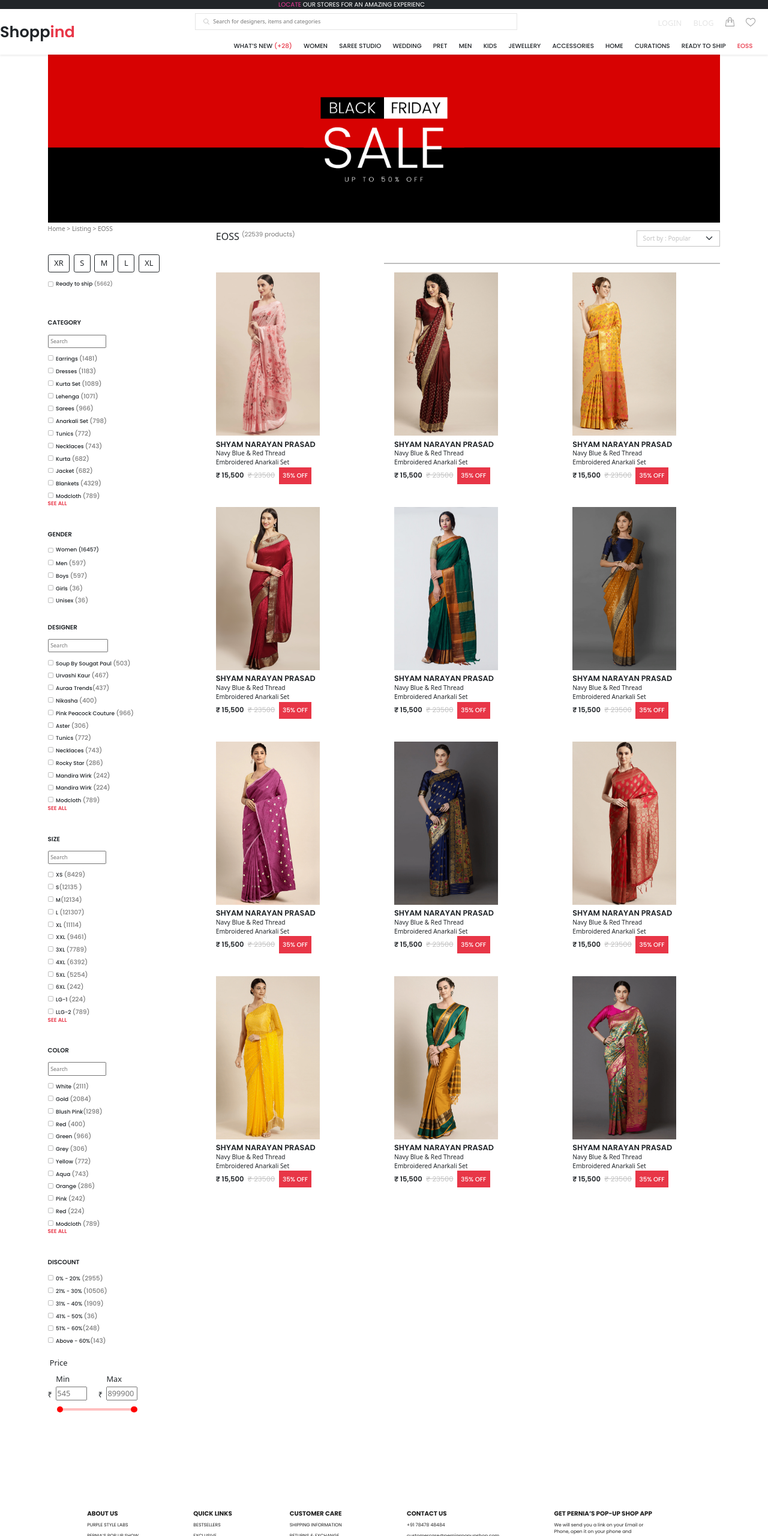
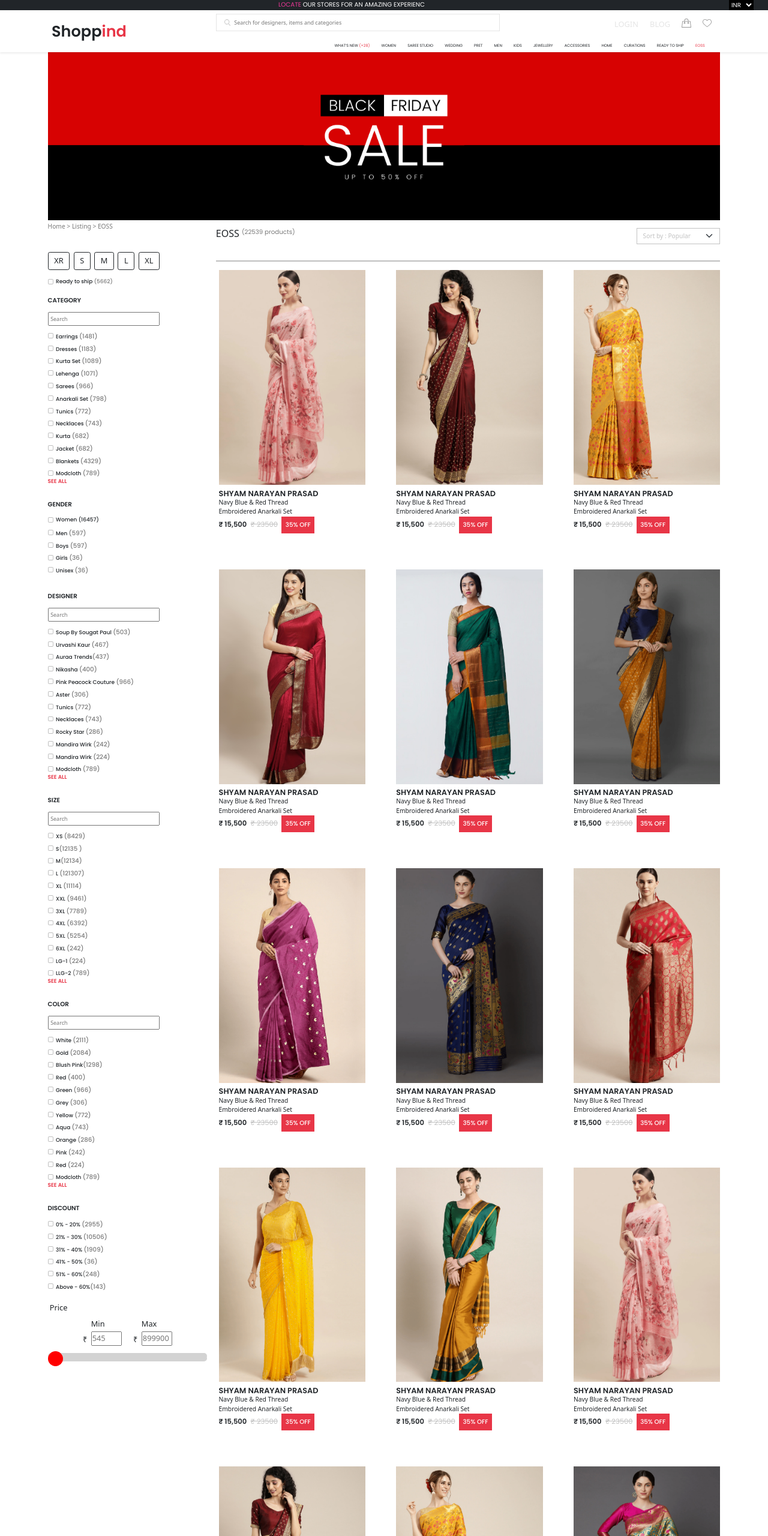
Before and after one commit to its-nasir/Shoppind-Web-Site-Responsive-UI, a plain HTML site: page index.html in a window 1280 px wide. Shown: the top 2560 px of the page at 60% size. Drawn offline with nearby package versions, Linux system fonts and the light colour scheme.

Commit message:
minor change

```diff
--- a/css/styles.css
+++ b/css/styles.css
@@ -15,12 +15,9 @@ body{
     position: relative;
 }
 
-
-
 .loc{
     font-size: .8rem;
     color: #ED3897;
-
 }
 .hdr-1{
     font-size: .8rem;
@@ -41,14 +38,13 @@ body{
     font-size: 2rem;
     font-family: 'Poppins', sans-serif;
     font-weight: 600;
-    padding: 0 0 0 2rem;
+    padding: 0 0 0 .5rem;
 
 }
 .headerlogo span{
     color: #E83647;
 
 }
-
 .searchBar input{
     outline: none;
     color: #CBCBCB;
@@ -66,7 +62,6 @@ body{
     border: 1px solid #E5E5E5;
     cursor: pointer;
 }
-
 .accounts{
     font-size: 1rem;
     color: #E5E5E5;
@@ -74,33 +69,24 @@ body{
 .accounts img{
     width: 1.2rem;
 }
-.variTies{
-    font-size: .8rem;
+.nav-items{
+    font-size: .5rem;
     padding: 1.5rem 2rem 0 0;
     cursor: pointer;
     font-family: 'Poppins', sans-serif;
-    font-weight: 500;
+    /* font-weight: 500; */
 }
 .reds{
     color: #E83647;
 }
-.variTies li:hover{
-    color: #E83647;
+.nav-items li:hover{
+    color: blue;
 }
 .main-1{
     position: sticky;
     top: 0;
     z-index: 5;
     background-color: white;
-}
-
-
-
-
-
-
-.space-1{
-    padding: 0 2rem;
 }
 .BigImg img{
     width: 100%;
@@ -119,6 +105,7 @@ body{
     font-size: .8rem;
 }
 .popularProducts select{
+    cursor: pointer;
     outline: none;
     border: none;
     font-size: .8rem;
@@ -128,7 +115,6 @@ body{
     font-size: 1rem;
     color: black;
 }
-
 .step{
     color: #797979;
     font-size: .8rem;
@@ -141,9 +127,6 @@ body{
     font-family: 'Poppins',sans-serif;
     font-weight: 600;
 }
-
-
-
 .sizesBtns{
     padding: .3rem .5rem;
     font-size: .8rem;
@@ -169,8 +152,6 @@ body{
     height: 80%;
     object-fit: cover;
 }
-
-
 .cardTxt h5{
     font-size: 1rem;
     font-family: 'Poppins',sans-serif;
@@ -202,12 +183,6 @@ body{
     font-weight: 500;
     cursor: pointer;
 }
-
-
-
-
-
-
 .checkBoxes{
     height: 19rem;
     width: auto;
@@ -216,12 +191,7 @@ body{
 }
 .checkBoxes::-webkit-scrollbar {
     display: none;
-
 }
-
-
-
-
 .Gender h5,
 .categorySearch h5{
     font-size: .8rem;
@@ -239,9 +209,6 @@ body{
     padding: 0 0 .8rem 0;
 
 }
-
-
-
 .allGenderContainer,
 .checkBoxes{
     font-size: .9rem;
@@ -253,8 +220,6 @@ body{
     color: #797979;
     font-size: .8rem;
 }
-
-
 .SeeAll{
     font-size: .7rem;
     color: #E83647;
@@ -263,22 +228,6 @@ body{
     cursor: pointer;
 
 }
-
-
-
-
-
-
-
-
-
-
-
-
-
-
-
-
 
 .minipriceInput input,
 .maxpriceInput input{
@@ -292,10 +241,6 @@ body{
     border: 2px solid red;
     width: 90%;
 }
-
-
-
-
 .leftSide,
 .rightSide{
     padding: .4rem .4rem;
@@ -358,13 +303,10 @@ body{
     filter: grayscale(100%);
     cursor: pointer;
 }
-
-
 input[name="EmailContacts"] {
 	accent-color: #E83647;
     cursor: pointer;
 }
-
 .EmailAddres{
     border: 1px solid #CCCCCC;
 }
@@ -384,7 +326,6 @@ input[name="EmailContacts"] {
     cursor: pointer;
     width: 10rem;
 }
-
 .appGoogle img{
  width: 8rem;
 }
@@ -422,19 +363,16 @@ input[name="EmailContacts"] {
     font-family: 'Poppins', sans-serif;
     font-weight: 600;
 }
-
-
-
-
-
 .paymentImgs img{
     width: 3rem;
     height: auto;
 }
+
 .pymentInputs{
     border: 1px solid #CCCCCC;
     cursor: pointer;
 }
+
 .pymentInputs input{
     border: none;
     outline: none;
@@ -444,7 +382,6 @@ input[name="EmailContacts"] {
     font-weight: 400;
     font-size: .8rem;
 }
-
 .pymentInputs p{
     color: #fff;
     background-color: black;
@@ -470,42 +407,67 @@ input[name="EmailContacts"] {
     font-weight: 500;
     text-align: center;
 }
-
 .topDesigner h5{
     font-size: 1rem;
     color: #212121;
     font-family: 'Poppins', sans-serif;
     font-weight: 600;
 }
-
-
-
-
-
-
 .cardsContainer{
-    margin-bottom: 40rem;
+    margin-bottom: 8rem;
 }
 
 .cards img{
-    width: 13.5rem;
+    /* width: 13.5rem; */
+    width: 18.5;
     gap: 2rem;
 }
-
-
 .items-1{
     margin-bottom: 40rem;
     font-size: 2rem;
 }
-
-
 .form-check{
-    /* width: 2rem; */
     font-size: .7rem;
 }
-
 /* price  */
-
 .p-1{
     font-size: 1rem;
 }
+
+
+.slider {
+-webkit-appearance: none;
+width: 100%;
+/* padding: .1rem 0; */
+height: 10px;
+background: #d3d3d3;
+outline: none;
+/* opacity: 0.7; */
+-webkit-transition: .2s;
+transition: opacity .2s;
+}
+
+.slider:hover {
+opacity: 1;
+}
+
+.slider{
+    border-radius: 10rem 10rem;
+}
+
+.slider::-webkit-slider-thumb {
+-webkit-appearance: none;
+appearance: none;
+width: 25px;
+height: 25px;
+background: red;
+border-radius: 50%;
+cursor: pointer;
+}
+
+.slider::-moz-range-thumb {
+width: 25px;
+height: 25px;
+/* background: #04AA6D; */
+cursor: pointer;
+}
--- a/index.html
+++ b/index.html
@@ -1,15 +1,16 @@
 <!doctype html>
 <html lang="en">
-
 <head>
     <!-- Required meta tags -->
     <meta charset="utf-8">
     <meta name="viewport" content="width=device-width, initial-scale=1">
     <link rel="stylesheet" href="./css/styles.css">
+    <link rel="stylesheet" href="./css/querry.css">
 
     <link rel="preconnect" href="https://fonts.googleapis.com">
     <link rel="preconnect" href="https://fonts.gstatic.com" crossorigin>
     <link href="https://fonts.googleapis.com/css2?family=Poppins:wght@400;500;600;700&display=swap" rel="stylesheet">
+    <link rel="icon" type="image/png" sizes="32x32" href="./images/shopping.png">
 
     <!-- Bootstrap CSS -->
     <link href="https://cdn.jsdelivr.net/npm/bootstrap@5.1.3/dist/css/bootstrap.min.css" rel="stylesheet"
@@ -26,7 +27,7 @@
     <meta property="og:title" content="Shoppind Website UI">
     <meta property="og:description" content="MOBLIE AND DESKTOP RESPONSIVE UI ">
     <meta property="og:image"
-        content="https://metatags.io/assets/meta-tags-16a33a6a8531e519cc0936fbba0ad904e52d35f34a46c97a2c9f6f7dd7d336f2.png">
+        content="https://i.postimg.cc/0M9ydd8L/karsten-winegeart-4b-C1-Ef88-OYI-unsplash.jpg">
 
     <!-- Twitter -->
     <meta property="twitter:card" content="summary_large_image">
@@ -34,30 +35,29 @@
     <meta property="twitter:title" content="Shoppind Website UI">
     <meta property="twitter:description" content="MOBLIE AND DESKTOP RESPONSIVE UI ">
     <meta property="twitter:image"
-        content="https://metatags.io/assets/meta-tags-16a33a6a8531e519cc0936fbba0ad904e52d35f34a46c97a2c9f6f7dd7d336f2.png">
+        content="https://i.postimg.cc/0M9ydd8L/karsten-winegeart-4b-C1-Ef88-OYI-unsplash.jpg">
+
     <title>Shoppind UI</title>
-
-
 </head>
 <body>
     <section class="last-end ">
-        <div class="container-fluid  p-0 ">
+        <div class="container-fluidp-0 ">
             <div class="main-1 shadow-sm">
                 <div class="row bg-dark text-white">
                     <div class="col-11 text-center ">
                         <p class="m-0 hdr-1"><span class="loc">LOCATE</span> OUR STORES FOR AN AMAZING EXPERIENC
                         </p>
                     </div>
-                    <!-- <div class="col-1 d-flex align-items-center justify-content-center">
+                    <div class="col-1 d-flex align-items-center justify-content-center">
                             <select class="ForInr" aria-label="Default select example">
                                 <option selected>INR</option>
                                 <option value="1">USD</option>
                                 <option value="2">EUR</option>
                                 <option value="3">SAR</option>
                             </select>
-                        </div> -->
                         </div>
-                <div class="row d-flex align-items-center justify-content-center  py-2  ">
+                </div>
+                <div class="container d-flex align-items-center justify-content-center  py-2  ">
                 <div class="col-3 d-flex align-items-center headerlogo ">Shopp <span>ind</span>
                 </div>
                 <div class="col-9 d-flex flex-column forEnd">
@@ -74,7 +74,7 @@
                         </div>
                     </div>
                     <div class="lastContainer">
-                            <ul class="d-flex align-items-center justify-content-end gap-4 list-unstyled variTies m-0">
+                        <ul class="d-flex align-items-center justify-content-end gap-4 list-unstyled nav-items m-0">
                             <li>WHAT’S NEW <span class="reds">(+28)</span></li>
                             <li>WOMEN</li>
                             <li>SAREE STUDIO</li>
@@ -95,7 +95,7 @@
         </div>
 
         <div class="mainContainer container  ">
-                <div class="row">
+            <div class="row main-row">
                 <div class="col-12 space-1 BigImg">
                     <img src="./images/hero-section.png" alt="">
                 </div>
@@ -120,29 +120,21 @@
 
 
                 <div class="col-12  space-1 d-flex align-items-center">
-                        <div class="col-3 col-sm-6 d-flex align-items-center sizesBTN gap-2">
+                    <div class="col-3 col-sm-3 d-flex align-items-center sizesBTN gap-2">
                         <button type="button" class="btn btn-outline-dark  sizesBTN">XR</button>
                         <button type="button" class="btn btn-outline-dark sizesBTN">S</button>
                         <button type="button" class="btn btn-outline-dark sizesBTN">M</button>
                         <button type="button" class="btn btn-outline-dark sizesBTN">L</button>
                         <button type="button" class="btn btn-outline-dark sizesBTN">XL</button>
-
-
-                            <!-- <button class="sizesBtns">XS</button>
-                            <button class="sizesBtns">S</button>
-                            <button class="sizesBtns">M</button>
-                            <button class="sizesBtns">L</button>
-                            <button class="sizesBtns">XL</button> -->
                     </div>
-                        <div class="col-9  col-sm-6">
+                    <div class="col-9  col-sm-9">
                         <hr class="ForHR">
                     </div>
                 </div>
 
-
-                    <div class="col-12 space-1 for12center d-flex align-items-center    ">
-                        <div class="col-3 d-flex flex-column align-items-start forMedai forTopM">
-                            <div class="readyToShip mb-5 ">
+                <!-- <div class="col-12 space-1 d-flex align-items-center"> -->
+                <div class="col-3 mt-3 flex-column all-top">
+                    <div class="readyToShip mb-2  ">
                         <div class="form-check">
                             <input class="form-check-input" type="checkbox" value="" id="flexCheckDefault">
                             <label class="form-check-label" for="flexCheckDefault">
@@ -157,7 +149,7 @@
                             <h5>CATEGORY</h5>
                             <input type="text" placeholder="Search" class="CheckSearchBar">
                         </div>
-                                <div class="checkBoxes">
+                        <div class="checkBoxes ">
                             <div class="form-check">
                                 <input class="form-check-input" type="checkbox" value="" id="Earrings">
                                 <label class="form-check-label" for="Earrings">
@@ -657,16 +649,13 @@
                         </div>
 
 
-                                <div class="priSliderLine ">
-                                    <div class="d-flex align-items-center ">
-                                        <span class="leftSide"></span>
-                                        <hr class="redHR">
-                                        <span class="rightSide"></span>
+                        <div class="slider my-3 ">
+                            <div class="slidecontainer">
+                                <input type="range" min="1" max="120000" value="50" class="slider" id="myRange">
                             </div>
                         </div>
                     </div>
                 </div>
-
 
                 <div class="col-9">
                     <div class="cardsContainer">
@@ -683,8 +672,6 @@
                                 </div>
                             </div>
                         </div>
-
-
                         <div class="card1 cards">
                             <img src="./images/7c8e0d0e-4563-482a-b54c-bee48a027b771600841297585-Inddus-Women-Sarees-3061600841295729-1.png"
                                 alt="">
@@ -806,6 +793,47 @@
                                 </div>
                             </div>
                         </div>
+
+                        <!-- new three elements -->
+
+                        <div class="card1 cards girl-img">
+                            <img src="./images/7e94f05b-5c96-4b40-9213-89350f5873071582700961593-Vaamsi-Women-Sarees-2261582700960929-1.png"
+                                alt="">
+                            <div class="cardTxt">
+                                <h5 class="m-0">SHYAM NARAYAN PRASAD</h5>
+                                <p class="AboutSaree">Navy Blue & Red Thread Embroidered Anarkali Set</p>
+                                <div class="price d-flex align-items-center gap-2">
+                                    <span class="currentPrice">&#8377 15,500</span>
+                                    <span class="previousPrice"><del>&#8377 23500</del></span>
+                                    <span class="DisOn">35% OFF</span>
+                                </div>
+                            </div>
+                        </div>
+                        <div class="card1 cards">
+                            <img src="./images/7c8e0d0e-4563-482a-b54c-bee48a027b771600841297585-Inddus-Women-Sarees-3061600841295729-1.png"
+                                alt="">
+                            <div class="cardTxt">
+                                <h5 class="m-0">SHYAM NARAYAN PRASAD</h5>
+                                <p class="AboutSaree">Navy Blue & Red Thread Embroidered Anarkali Set</p>
+                                <div class="price d-flex align-items-center gap-2">
+                                    <span class="currentPrice">&#8377 15,500</span>
+                                    <span class="previousPrice"><del>&#8377 23500</del></span>
+                                    <span class="DisOn">35% OFF</span>
+                                </div>
+                            </div>
+                        </div>
+                        <div class="card1 cards">
+                            <img src="./images/last.png" alt="">
+                            <div class="cardTxt">
+                                <h5 class="m-0">SHYAM NARAYAN PRASAD</h5>
+                                <p class="AboutSaree">Navy Blue & Red Thread Embroidered Anarkali Set</p>
+                                <div class="price d-flex align-items-center gap-2">
+                                    <span class="currentPrice">&#8377 15,500</span>
+                                    <span class="previousPrice"><del>&#8377 23500</del></span>
+                                    <span class="DisOn">35% OFF</span>
+                                </div>
+                            </div>
+                        </div>
                         <div class="card1 cards">
                             <img src="./images/5-2nd.png" alt="">
                             <div class="cardTxt">
@@ -821,10 +849,6 @@
                     </div>
                 </div>
             </div>
-
-
-
-
             <div class="col-12 space-1   py-5">
                 <div class="footerTable d-flex   justify-content-evenly ">
                     <div class="aboutus">
@@ -875,6 +899,7 @@
                             <img src="./images/linkedin.svg" alt="">
                         </div>
                     </div>
+
 
                     <div class="popupshop">
                         <h5>GET PERNIA’S POP-UP SHOP APP</h5>
@@ -929,7 +954,6 @@
                         </div>
                     </div>
                 </div>
-
 
 
                 <div class="payments">
@@ -1073,13 +1097,9 @@
         </div>
 
     </section>
-
-
-    <!-- Option 2: Separate Popper and Bootstrap JS -->
-    <!--
     <script src="https://cdn.jsdelivr.net/npm/@popperjs/core@2.10.2/dist/umd/popper.min.js" integrity="sha384-7+zCNj/IqJ95wo16oMtfsKbZ9ccEh31eOz1HGyDuCQ6wgnyJNSYdrPa03rtR1zdB" crossorigin="anonymous"></script>
     <script src="https://cdn.jsdelivr.net/npm/bootstrap@5.1.3/dist/js/bootstrap.min.js" integrity="sha384-QJHtvGhmr9XOIpI6YVutG+2QOK9T+ZnN4kzFN1RtK3zEFEIsxhlmWl5/YESvpZ13" crossorigin="anonymous"></script>
-    -->
+
 </body>
 
 </html>
```
Also changed, not shown: images/shopping-1.png (added), images/shopping.png (added). Lines whose indentation alone changed are shown as unchanged.
